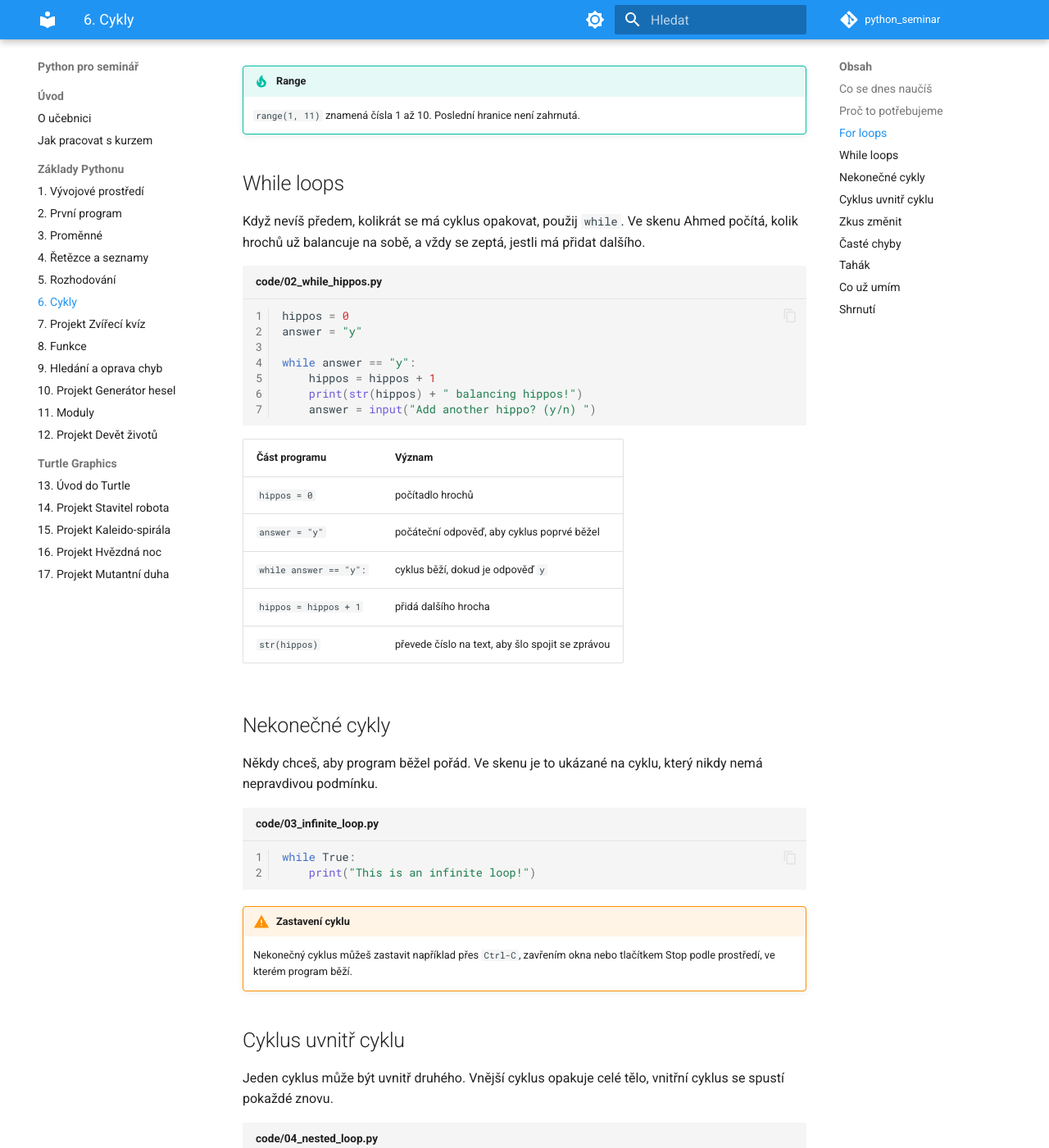
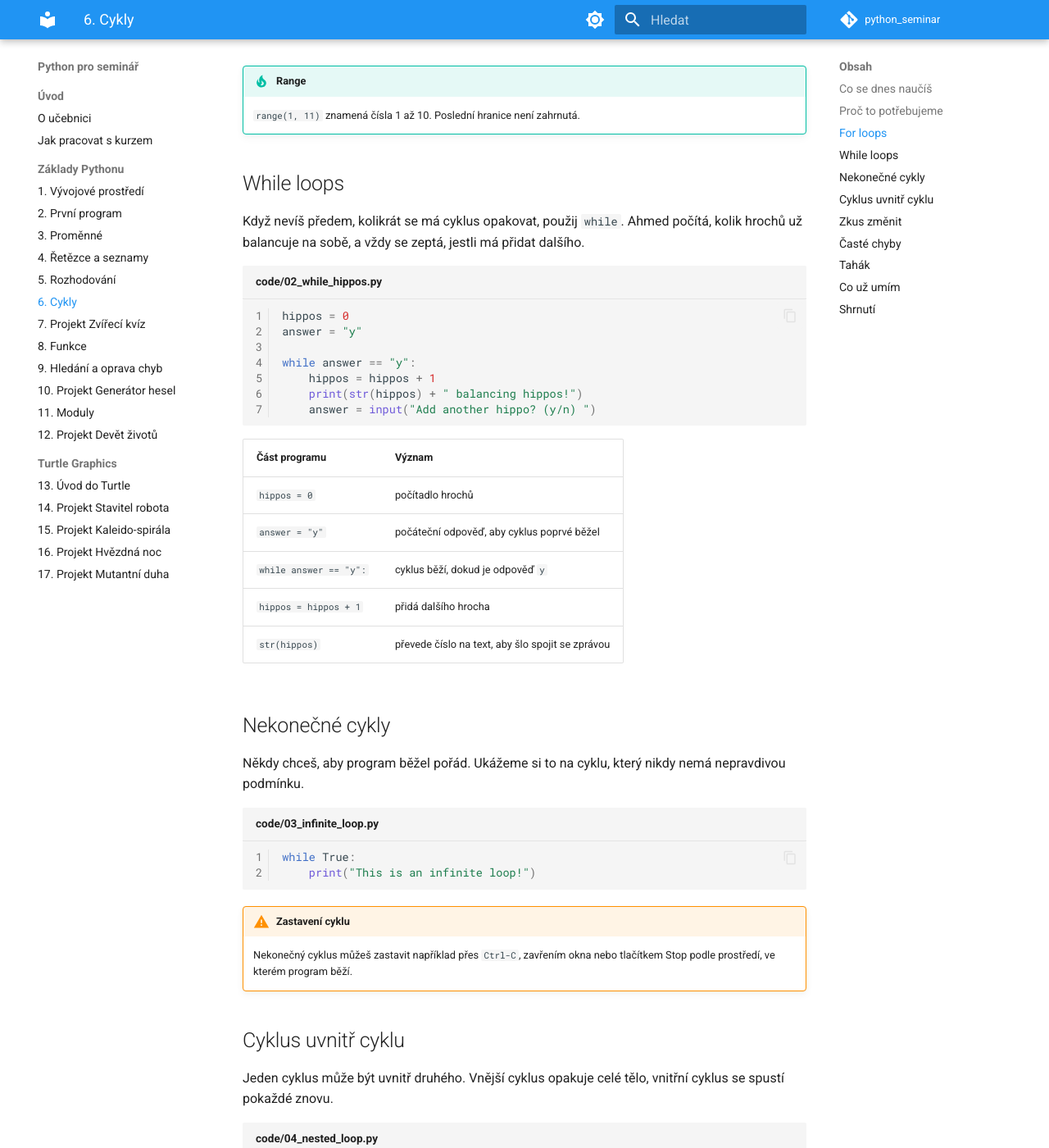
Before and after one commit to faitjaroslav-byte/python_seminar, an MkDocs documentation site: the page built from docs/06-cykly/index.md, in a window 1280 px wide and 1400 px high, scrolled down 1312 px. Shown: the whole window at 82% size. Built offline with MkDocs 1.6.1 and Material for MkDocs 9.7.7, drawn with Linux system fonts in a browser that asks for light colours; comment, search, counter and statistics services are not loaded; some of the changed text lies outside the part shown.

Commit message:
Remove scan wording from lessons

````diff
--- a/docs/06-cykly/index.md
+++ b/docs/06-cykly/index.md
@@ -2,7 +2,7 @@
 
 <div class="lesson-meta">
 <strong>Doporučený čas:</strong> 60-75 minut<br>
-<strong>Výstup lekce:</strong> Student použije `for`, `while`, nekonečný cyklus a cyklus uvnitř cyklu podle ukázek ze skenu.<br>
+<strong>Výstup lekce:</strong> Student použije `for`, `while`, nekonečný cyklus a cyklus uvnitř cyklu podle ukázek z kapitoly Loopy loops.<br>
 <strong>Zdrojová předloha:</strong> Python-first steps-p.51, strany 32-35, kapitola Loopy loops
 </div>
 
@@ -24,7 +24,7 @@ Počítače jsou dobré v nudné opakované práci. Místo abys psal stejný ř
 
 ## For loops
 
-Když víš, kolikrát se má blok kódu opakovat, použij `for`. Ve skenu Emma nechce, aby někdo lezl do jejího pokoje, takže program vypíše stejnou zprávu desetkrát.
+Když víš, kolikrát se má blok kódu opakovat, použij `for`. Emma nechce, aby někdo lezl do jejího pokoje, takže program vypíše stejnou zprávu desetkrát.
 
 ```python title="code/01_for_loop.py" linenums="1"
 for counter in range(1, 11):
@@ -43,7 +43,7 @@ for counter in range(1, 11):
 
 ## While loops
 
-Když nevíš předem, kolikrát se má cyklus opakovat, použij `while`. Ve skenu Ahmed počítá, kolik hrochů už balancuje na sobě, a vždy se zeptá, jestli má přidat dalšího.
+Když nevíš předem, kolikrát se má cyklus opakovat, použij `while`. Ahmed počítá, kolik hrochů už balancuje na sobě, a vždy se zeptá, jestli má přidat dalšího.
 
 ```python title="code/02_while_hippos.py" linenums="1"
 hippos = 0
@@ -65,7 +65,7 @@ while answer == "y":
 
 ## Nekonečné cykly
 
-Někdy chceš, aby program běžel pořád. Ve skenu je to ukázané na cyklu, který nikdy nemá nepravdivou podmínku.
+Někdy chceš, aby program běžel pořád. Ukážeme si to na cyklu, který nikdy nemá nepravdivou podmínku.
 
 ```python title="code/03_infinite_loop.py" linenums="1"
 while True:
````
Also changed, not shown: docs/04-retezce-a-seznamy/index.md (+1 -1 lines), docs/05-rozhodovani/index.md (+2 -2 lines), docs/07-zvireci-kviz/index.md (+2 -2 lines), docs/08-funkce/index.md (+1 -1 lines), docs/02-prvni-program/images/flowchart.svg, docs/07-zvireci-kviz/images/flowchart.svg.
